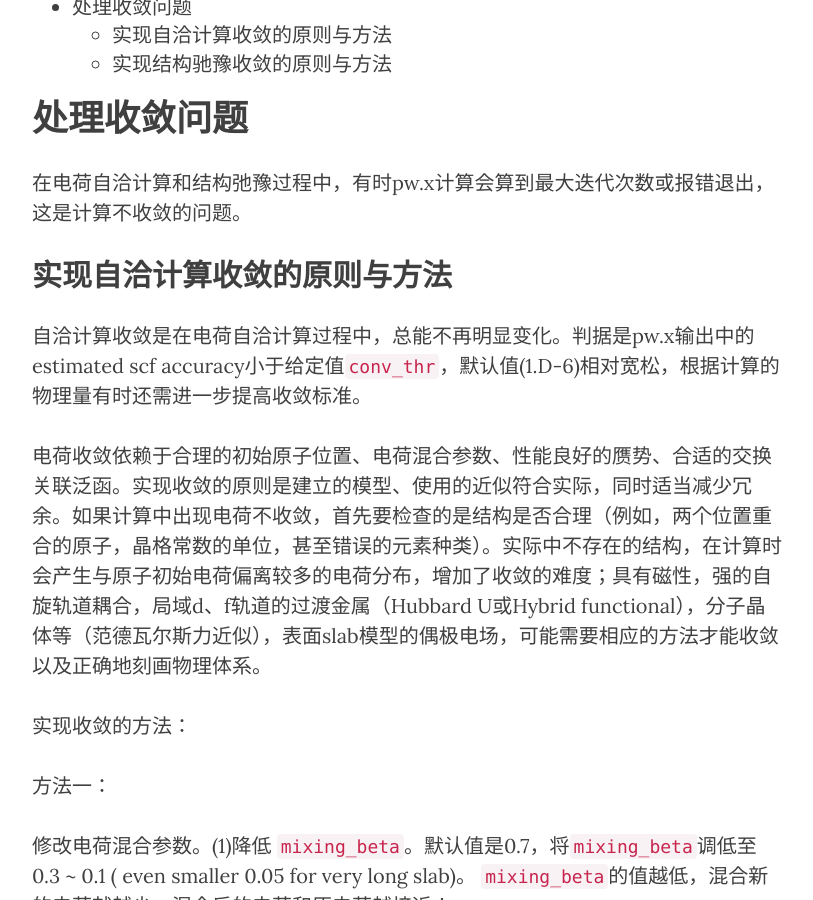
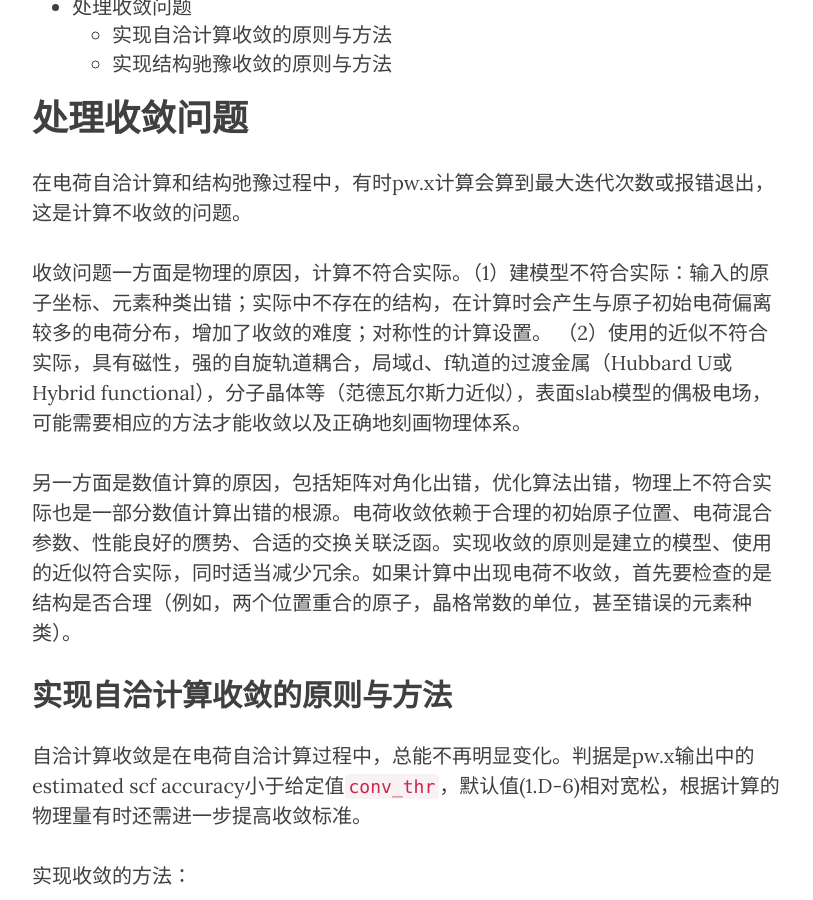
Before and after one commit to yyyu200/DFTbook, a Jekyll site: the page built from _posts/2019-06-27-converge.md, in a window 1280 px wide and 900 px high, scrolled down 220 px. Shown: the whole window, without its empty margins (233-1046 px from the left). Built offline with Jekyll 4.4.1, drawn with Linux system fonts in a browser that asks for light colours; nearby versions of some CDN libraries; comment, search, counter and statistics services are not loaded.

Commit message:
modify at20190803-08:38:30-aliyun

```diff
--- a/_posts/2019-06-27-converge.md
+++ b/_posts/2019-06-27-converge.md
@@ -23,11 +23,14 @@ trans: cube
 
 在电荷自洽计算和结构弛豫过程中，有时pw.x计算会算到最大迭代次数或报错退出，这是计算不收敛的问题。
 
+收敛问题一方面是物理的原因，计算不符合实际。（1）建模型不符合实际：输入的原子坐标、元素种类出错；实际中不存在的结构，在计算时会产生与原子初始电荷偏离较多的电荷分布，增加了收敛的难度；对称性的计算设置。
+（2）使用的近似不符合实际，具有磁性，强的自旋轨道耦合，局域d、f轨道的过渡金属（Hubbard U或Hybrid functional），分子晶体等（范德瓦尔斯力近似），表面slab模型的偶极电场，可能需要相应的方法才能收敛以及正确地刻画物理体系。
+
+另一方面是数值计算的原因，包括矩阵对角化出错，优化算法出错，物理上不符合实际也是一部分数值计算出错的根源。电荷收敛依赖于合理的初始原子位置、电荷混合参数、性能良好的赝势、合适的交换关联泛函。实现收敛的原则是建立的模型、使用的近似符合实际，同时适当减少冗余。如果计算中出现电荷不收敛，首先要检查的是结构是否合理（例如，两个位置重合的原子，晶格常数的单位，甚至错误的元素种类）。
+
 ## 实现自洽计算收敛的原则与方法
 
 自洽计算收敛是在电荷自洽计算过程中，总能不再明显变化。判据是pw.x输出中的estimated scf accuracy小于给定值`conv_thr`，默认值(1.D-6)相对宽松，根据计算的物理量有时还需进一步提高收敛标准。
-
-电荷收敛依赖于合理的初始原子位置、电荷混合参数、性能良好的赝势、合适的交换关联泛函。实现收敛的原则是建立的模型、使用的近似符合实际，同时适当减少冗余。如果计算中出现电荷不收敛，首先要检查的是结构是否合理（例如，两个位置重合的原子，晶格常数的单位，甚至错误的元素种类）。实际中不存在的结构，在计算时会产生与原子初始电荷偏离较多的电荷分布，增加了收敛的难度；具有磁性，强的自旋轨道耦合，局域d、f轨道的过渡金属（Hubbard U或Hybrid functional），分子晶体等（范德瓦尔斯力近似），表面slab模型的偶极电场，可能需要相应的方法才能收敛以及正确地刻画物理体系。
 
 实现收敛的方法：
 
```
